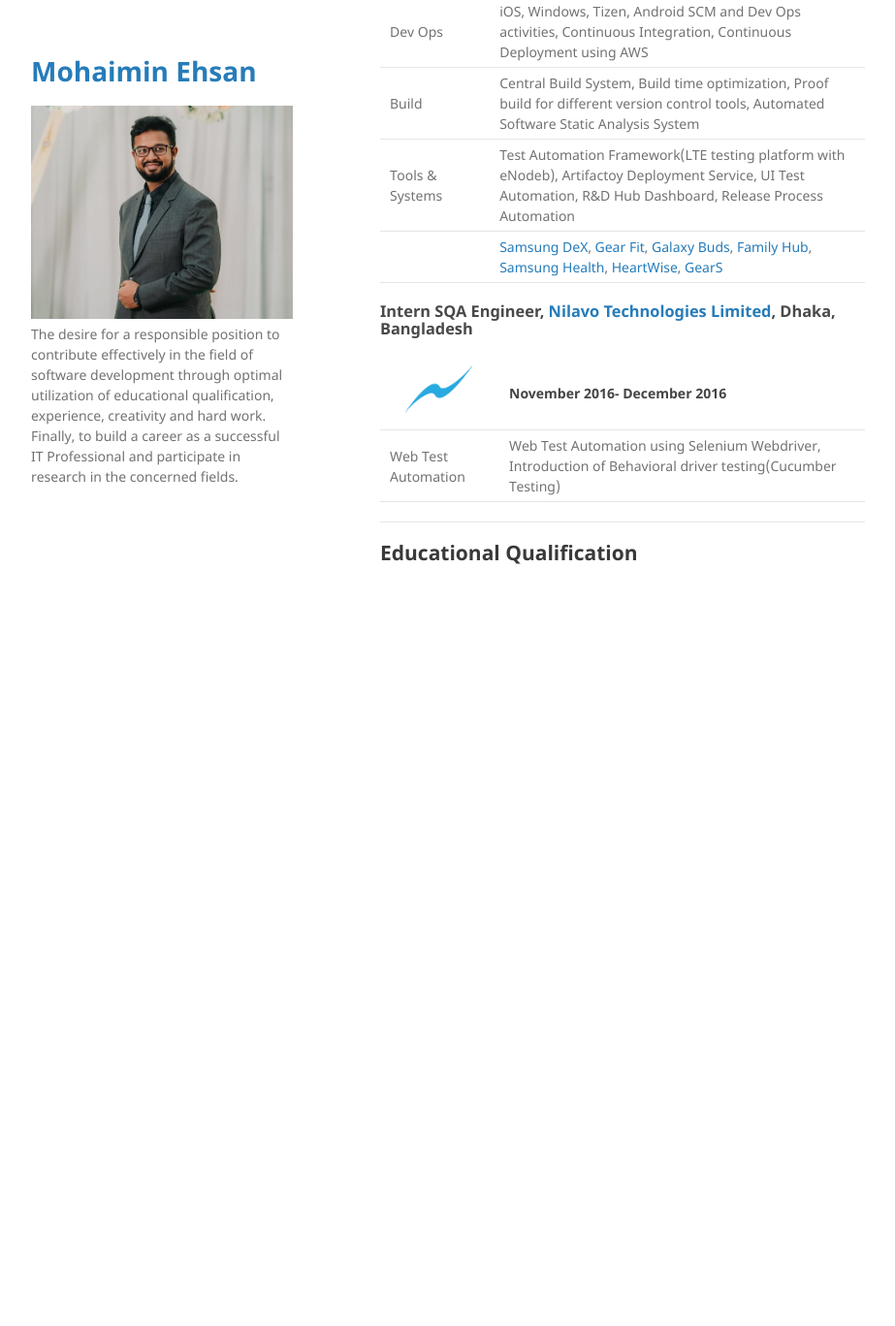
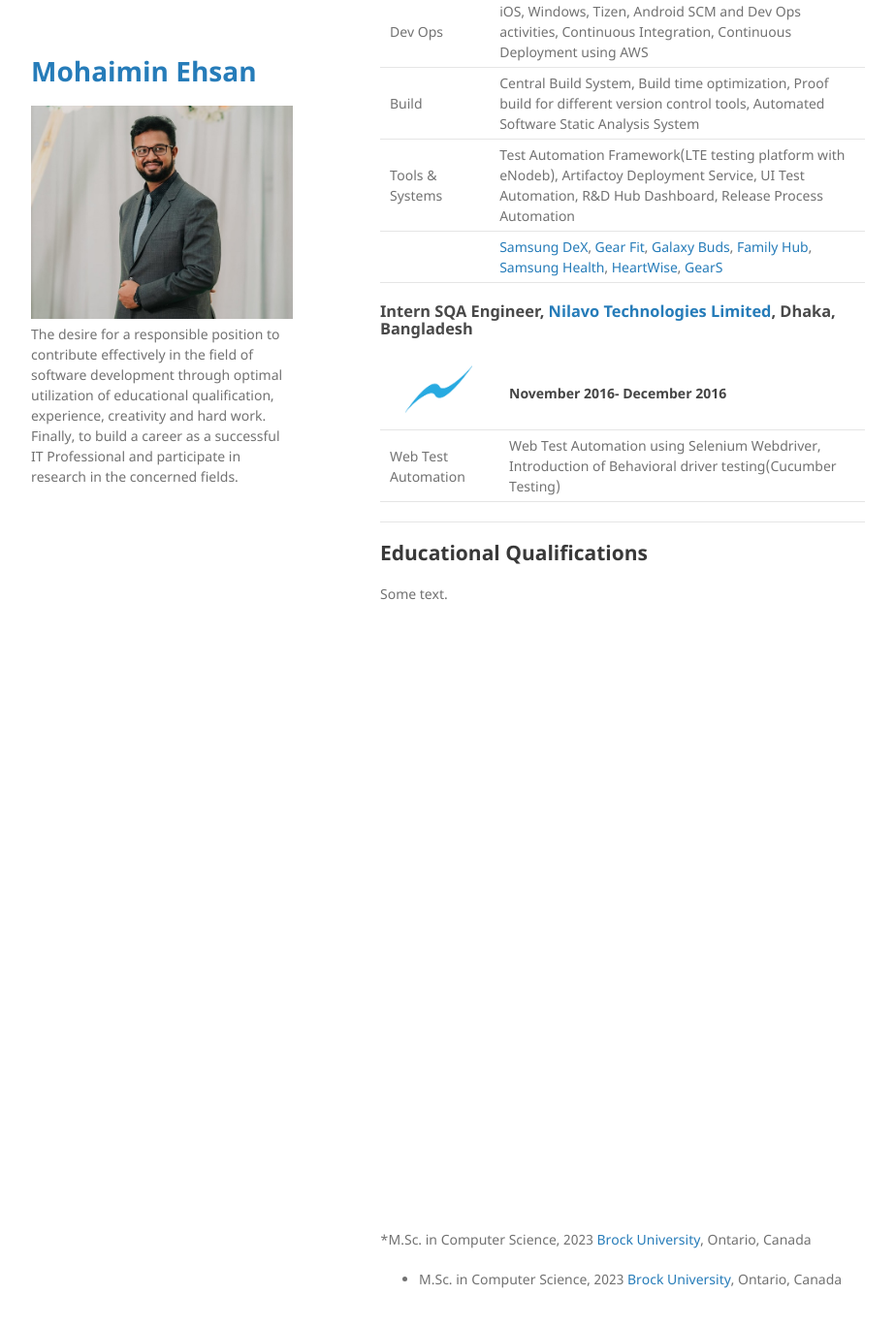
Before and after one commit to MohaiminEhsan/Homepage, a Jekyll site: the page built from index.md, in a window 1280 px wide and 1400 px high, scrolled down 792 px. Shown: the top 1368 px of the window at 97% size, without its empty margins (178-1101 px from the left). Built offline with Jekyll 4.4.1, drawn with Linux system fonts in a browser that asks for light colours; our own code applies the rules of GitHub Pages for plain Markdown files; before the commit the page ends 1444 px from its top, so only the background shows below that; some of the changed text lies outside the part shown.

Commit message:
Update index.md

```diff
--- a/index.md
+++ b/index.md
@@ -34,7 +34,7 @@ layout: default
 
 
 
-| <img src="assets/img/Samsung.png?raw=true" width="200"/>       | January 2018- October 2020          |
+| <img src="assets/img/Samsung.png?raw=true" width="200"/>       | February 2018- October 2020          |
 |:-------------|:------------------|
 | Dev Ops |  iOS, Windows, Tizen, Android SCM and Dev Ops activities, Continuous Integration, Continuous Deployment using AWS |
 | Build | Central Build System, Build time optimization, Proof build for different version control tools, Automated Software Static Analysis System |
@@ -53,4 +53,22 @@ layout: default
 ---
 
 
-## Educational Qualification
+## Educational Qualifications
+
+<div class="row">
+  <div class="col-md-8" markdown="1">
+  Some text.
+  </div>
+  <div class="col-md-4" markdown="1">
+  <img height="600px" class="center-block" Hi>
+  </div>
+</div>
+
+
+*M.Sc. in Computer Science, 2023
+[Brock University](https://brocku.ca/),
+Ontario, Canada
+
+* M.Sc. in Computer Science, 2023
+[Brock University](https://brocku.ca/),
+Ontario, Canada
```
